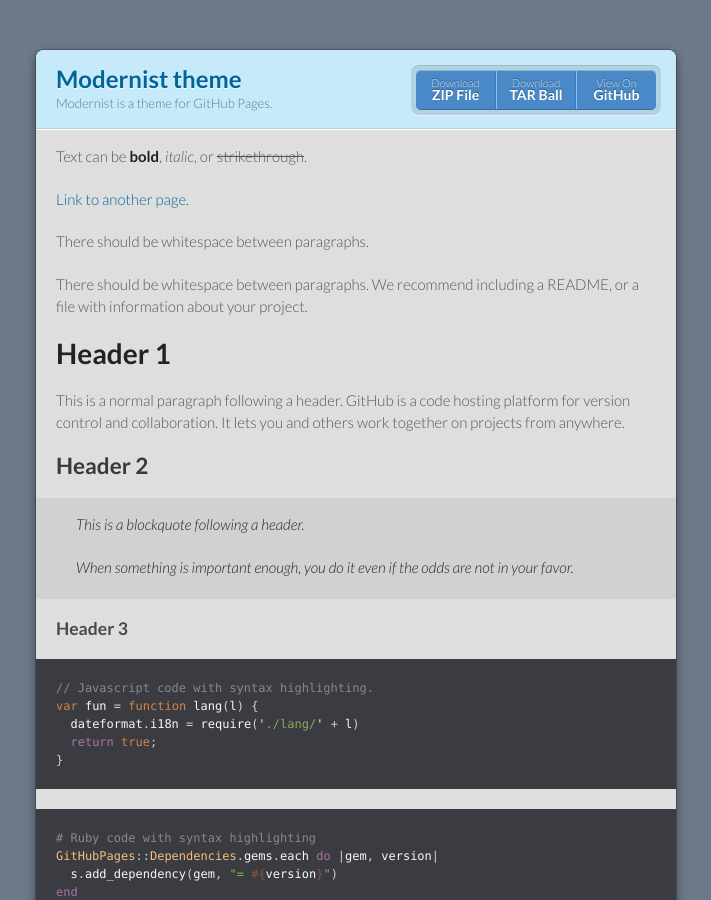
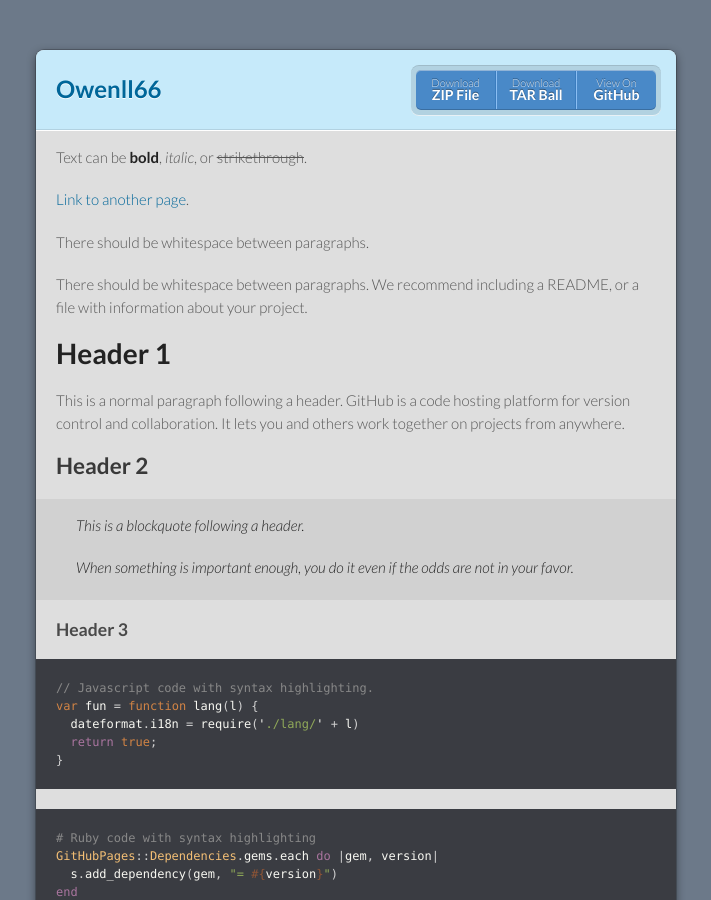
Before and after one commit to Owenll66/Owenll66.github.io, a Jekyll site: the page built from index.md, in a window 1280 px wide and 900 px high. Shown: the whole window, without its empty margins (284-995 px from the left). Built offline with Jekyll 4.4.1, drawn with Linux system fonts in a browser that asks for light colours; the repository's description, which GitHub fills in, is left out.

Commit message:
Update _config.yml

```diff
--- a/_config.yml
+++ b/_config.yml
@@ -1,5 +1,5 @@
-title: Modernist theme
-description: Modernist is a theme for GitHub Pages.
+title: Owenll66
+description:
 show_downloads: true
 google_analytics:
 theme: jekyll-theme-modernist
```
